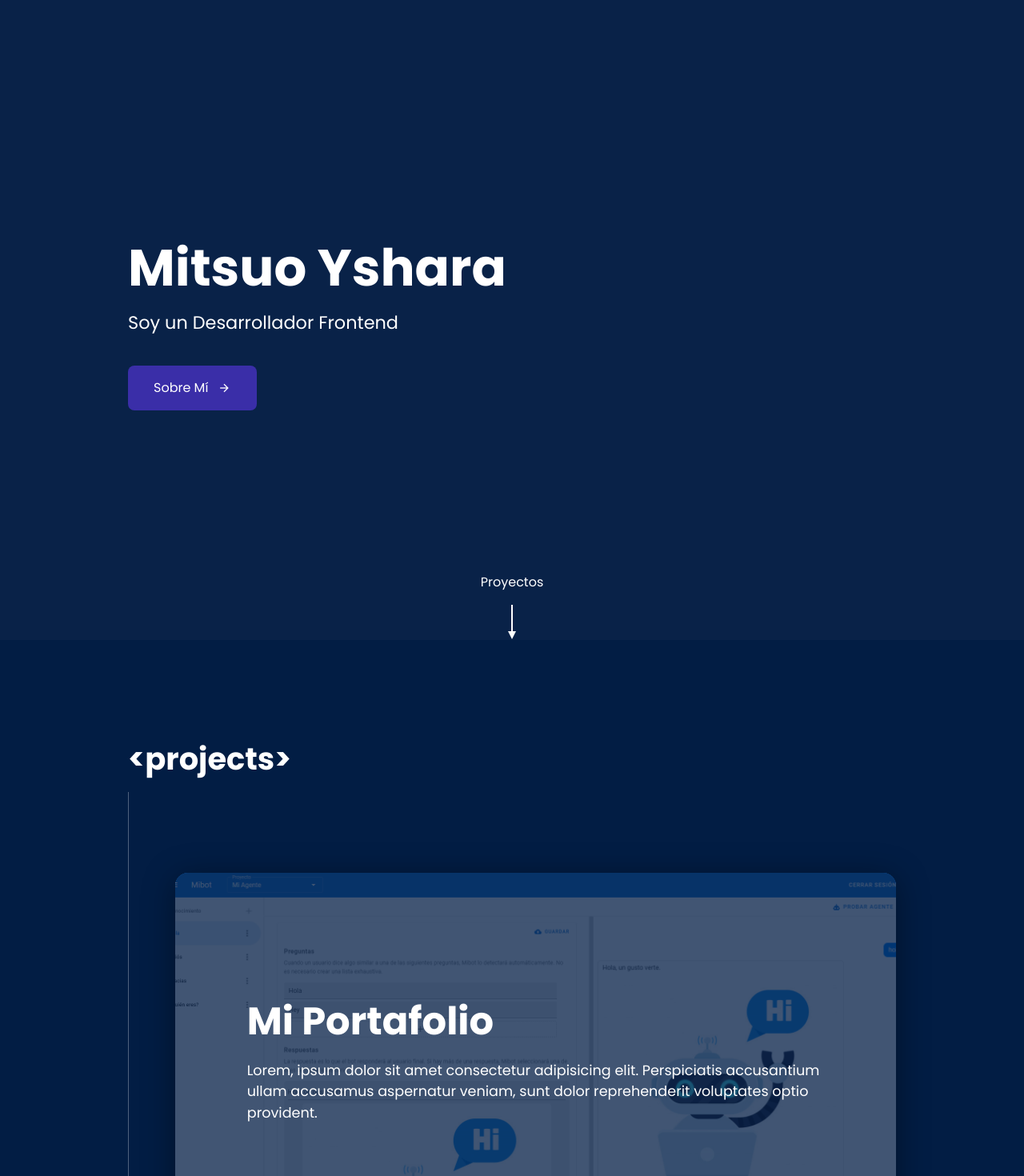
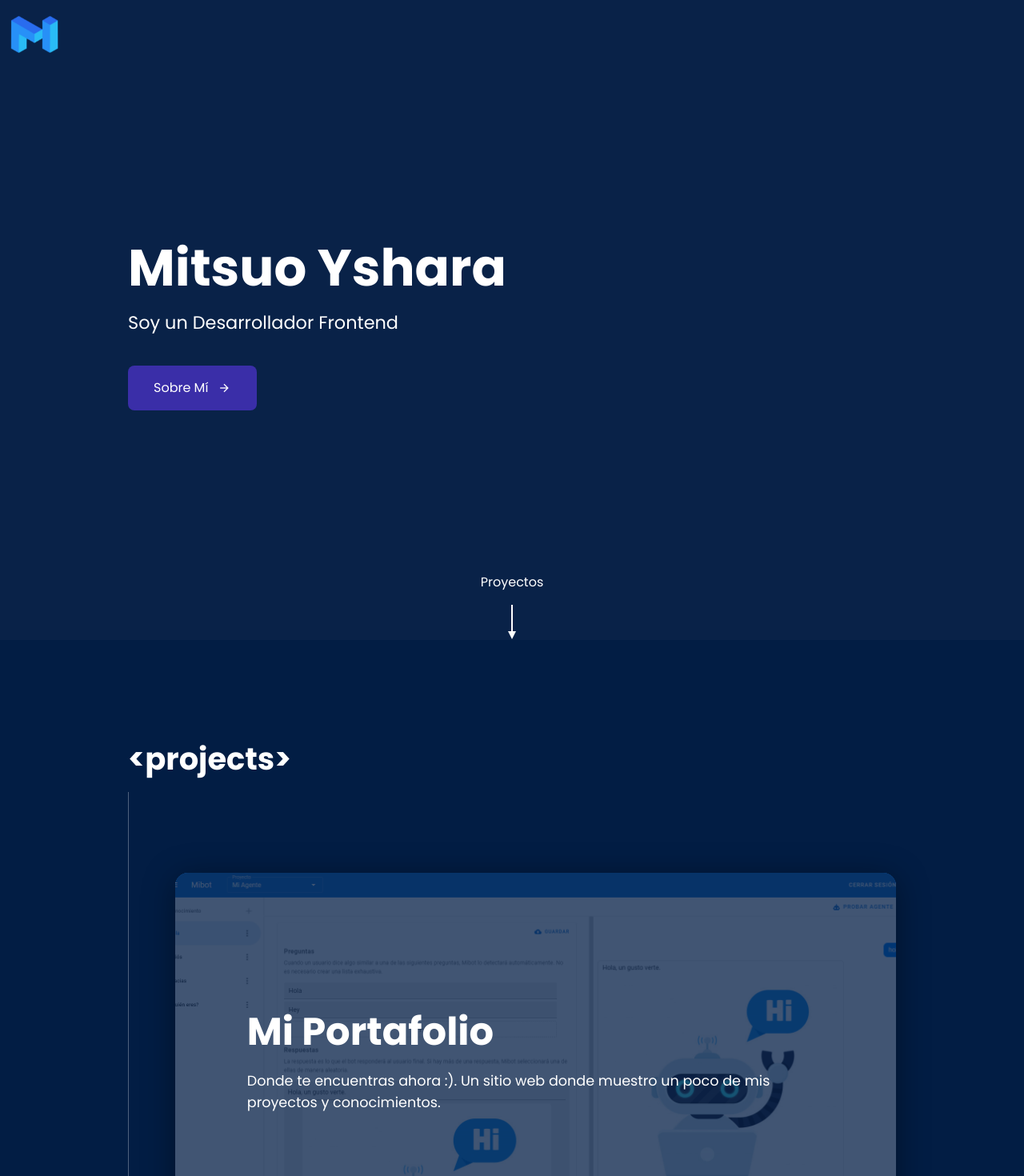
Before and after one commit to mitsuoyg/portfolio, a Nuxt app: page / in a window 1280 px wide. Shown: the top 1470 px of the page at 80% size. Built offline with nearby package versions, Linux system fonts and the light colour scheme.

Commit message:
feat: header

```diff
--- a/assets/styles/_colors.scss
+++ b/assets/styles/_colors.scss
@@ -1,7 +1,7 @@
 $m-color: (
   primary: rgb(58, 46, 168),
-  secondary: rgb(72, 72, 77),
-  warning: rgb(255, 148, 61),
+  secondary: rgb(24, 90, 165),
+  warning: rgb(201, 105, 26),
   success: rgb(0, 175, 58),
 );
 
--- a/components/globals/Header.vue
+++ b/components/globals/Header.vue
@@ -1,13 +1,38 @@
 <template>
-  <div></div>
+  <header class="header">
+    <div class="header__body">
+      <img @click="scrollTop()" src="logo.png" alt="" class="header__logo" />
+    </div>
+  </header>
 </template>
 
 <script>
+import { scrollTop } from "@/helpers/scroll";
+
 export default {
-
-}
+  methods: {
+    scrollTop,
+  },
+};
 </script>
 
-<style>
+<style lang='scss' scoped>
+.header {
+  position: fixed;
+  width: 100%;
+  z-index: 1;
 
+  &__body {
+    max-width: 1400px;
+    height: 86px;
+    margin: 0 auto;
+    padding: 10px;
+  }
+
+  &__logo {
+    display: block;
+    height: 100%;
+    cursor: pointer;
+  }
+}
 </style>
--- a/components/index/Projects.vue
+++ b/components/index/Projects.vue
@@ -19,6 +19,13 @@
                 <v-icon right style="font-size: 1rem">mdi-arrow-right</v-icon>
               </m-btn>
             </a>
+            <m-btn
+              v-if="project.demo"
+              @click="project.demo()"
+              color="secondary"
+              class="mt-3 ml-3"
+              >Probar
+            </m-btn>
           </div>
         </div>
       </div>
@@ -34,22 +41,25 @@ export default {
       {
         title: "Mi Portafolio",
         description:
-          "Lorem, ipsum dolor sit amet consectetur adipisicing elit. Perspiciatis accusantium ullam accusamus aspernatur veniam, sunt dolor reprehenderit voluptates optio provident.",
+          "Donde te encuentras ahora :). Un sitio web donde muestro un poco de mis proyectos y conocimientos.",
         image: "projects/mibot.png",
+      },
+      {
+        title: "BrainTutor",
+        description:
+          "Braintutor es una plataforma para crear clases virtuales y chatbots educativos. Monitorear el aprendizaje de los alumnos y brindarles una enseñanza personalizada.",
+        image: "projects/braintutor.png",
+        url: "https://braintutor.app/",
       },
       {
         title: "MiBot",
         description:
-          "Lorem, ipsum dolor sit amet consectetur adipisicing elit. Perspiciatis accusantium ullam accusamus aspernatur veniam, sunt dolor reprehenderit voluptates optio provident.",
+          "MiBot es una plataforma (en desarrollo) para la creación e integración de QA bots. Enfocado principalmente en su facilidad de entendimiento y uso.",
         image: "projects/mibot.png",
         url: "https://mibot.netlify.app/",
-      },
-      {
-        title: "BrainTutor",
-        description:
-          "Lorem, ipsum dolor sit amet consectetur adipisicing elit. Perspiciatis accusantium ullam accusamus aspernatur veniam, sunt dolor reprehenderit voluptates optio provident.",
-        image: "projects/braintutor.png",
-        url: "https://braintutor.app/",
+        demo: () => {
+          console.log("Hola");
+        },
       },
     ],
   }),
```
